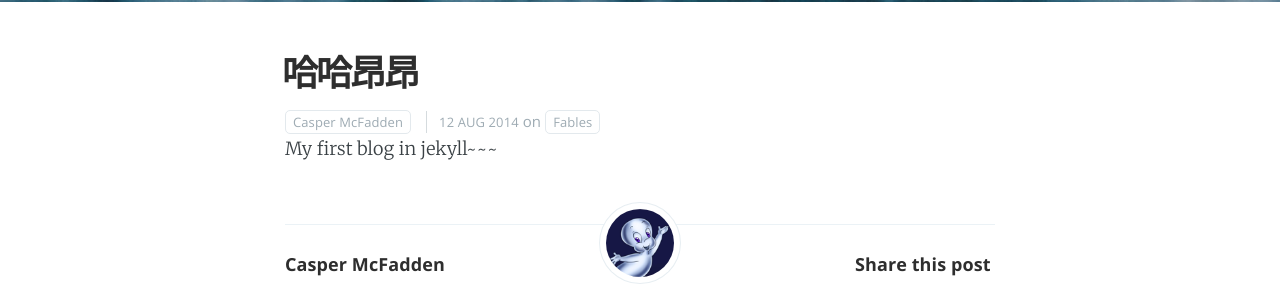
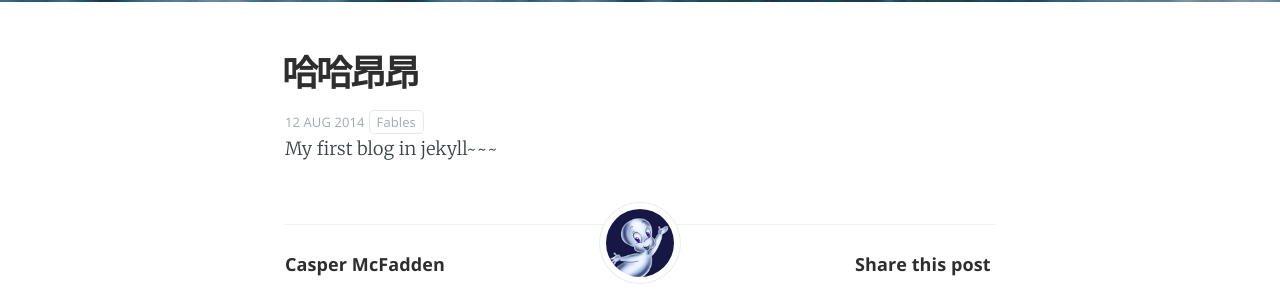
Before and after one commit to zhangdongpo/blog, a Jekyll site: the page built from _posts/2019-01-14-First-blog.md, in a window 1280 px wide. Shown: the part 583-872 px from the top of the page. Built offline with Jekyll 4.4.1, drawn with Linux system fonts in a browser that asks for light colours; nearby versions of some CDN libraries; comment, search, counter and statistics services are not loaded.

Commit message:
modify css style

```diff
--- a/_includes/loop.html
+++ b/_includes/loop.html
@@ -45,7 +45,8 @@
         {% endif %}
         {% endfor %}
         {% endif %}
-        <time class="post-date" datetime="{{ post.date | date:'%Y-%m-%d' }}">{{ post.date | date_to_string }}</time>
+        <time class="post-date index-post-date" datetime="{{ post.date | date:'%Y-%m-%d' }}">{{ post.date |
+            date_to_string }}</time>
     </footer>
 </article>
 {% endfor %}
--- a/_layouts/post.html
+++ b/_layouts/post.html
@@ -31,13 +31,13 @@
 
                 {% for author in site.data.authors %}
                 {% if author[1].username == page.author %}
-                <a href='{{ site.baseurl }}author/{{ page.author }}'>{{ author[1].name }}</a>
+                <!-- <a href='{{ site.baseurl }}author/{{ page.author }}'>{{ author[1].name }}</a> -->
                 {% endif %}
                 {% endfor %}
                 <time class="post-date" datetime="{{ page.date | date:'%Y-%m-%d' }}">{{ page.date | date_to_string }}</time>
                 <!-- [[tags prefix=" on "]] -->
                 {% if page.tags.size > 0 %}
-                on
+                <!-- on -->
                 {% for tag in page.tags %}
                 {% if forloop.index == page.tags.size %}
                 <a href='{{ site.baseurl }}tag/{{ tag }}'>{{ tag | capitalize }}</a>
--- a/assets/css/screen.css
+++ b/assets/css/screen.css
@@ -1287,12 +1287,15 @@
 
 .post-date {
     display: inline-block;
+    text-transform: uppercase;
+    font-size: 1.3rem;
+    white-space: nowrap;
+}
+
+.index-post-date {
     margin-left: 8px;
     padding-left: 12px;
     border-left: #d5dbde 1px solid;
-    text-transform: uppercase;
-    font-size: 1.3rem;
-    white-space: nowrap;
 }
 
 .user-image {
```
Also changed, not shown: about/index.md (+3 -5 lines).
